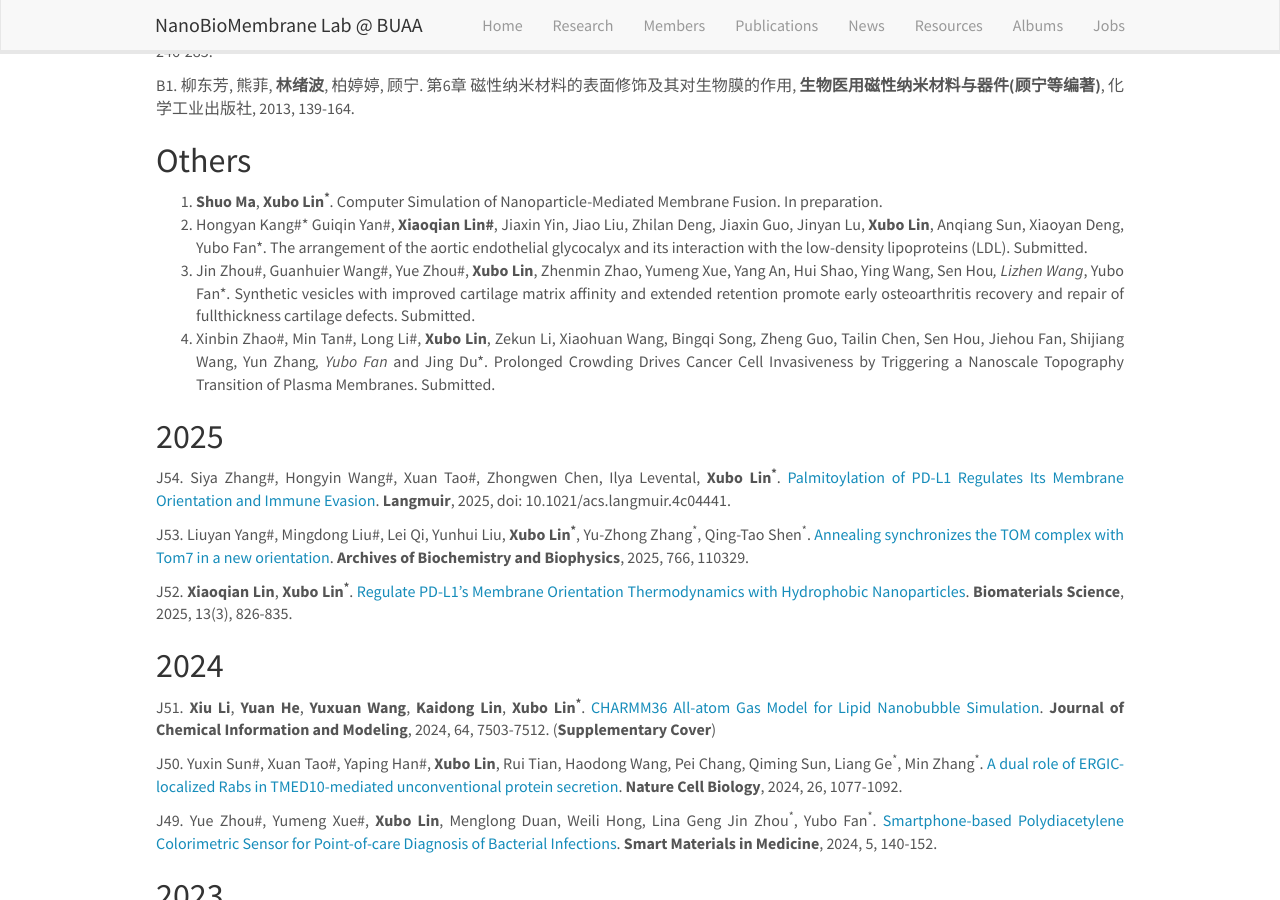
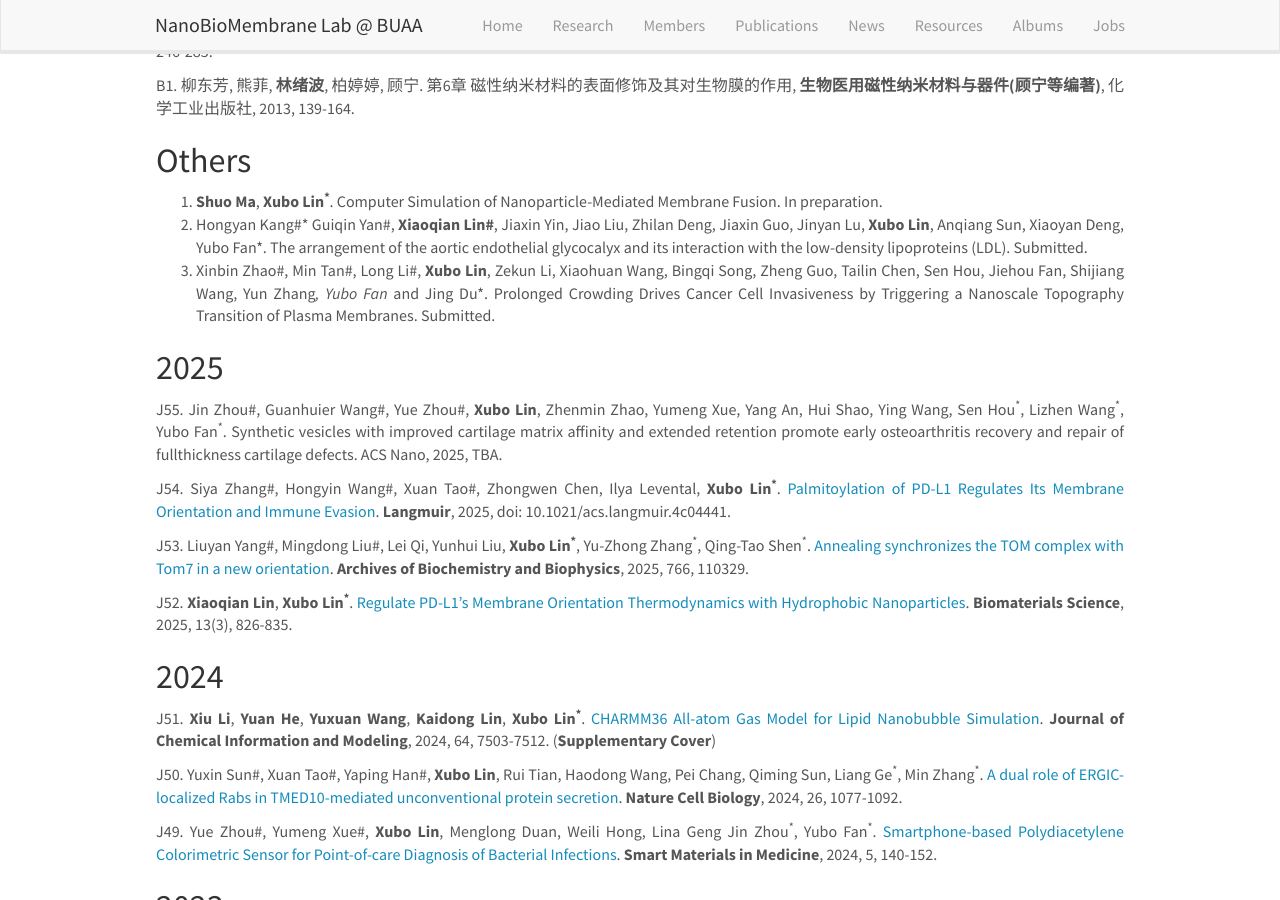
Before and after one commit to linxubo/linxubo.github.io, a Jekyll site: the page built from _pages/publications.md, in a window 1280 px wide and 900 px high, scrolled down 394 px. Built offline with Jekyll 4.4.1, drawn with Linux system fonts in a browser that asks for light colours; nearby versions of some CDN libraries; a script that is not in the unit is left out.

Commit message:
Update publications.md

```diff
--- a/_pages/publications.md
+++ b/_pages/publications.md
@@ -22,10 +22,11 @@ B1.	柳东芳, 熊菲, **林绪波**, 柏婷婷, 顾宁. 第6章 磁性纳米材
 ## Others
 1. **Shuo Ma**, **Xubo Lin<sup>*</sup>**. Computer Simulation of Nanoparticle-Mediated Membrane Fusion. In preparation.
 2. Hongyan Kang#* Guiqin Yan#, **Xiaoqian Lin#**, Jiaxin Yin, Jiao Liu, Zhilan Deng, Jiaxin Guo, Jinyan Lu, **Xubo Lin**, Anqiang Sun, Xiaoyan Deng, Yubo Fan*. The arrangement of the aortic endothelial glycocalyx and its interaction with the low-density lipoproteins (LDL). Submitted.
-3. Jin Zhou#, Guanhuier Wang#, Yue Zhou#, **Xubo Lin**, Zhenmin Zhao, Yumeng Xue, Yang An, Hui Shao, Ying Wang, Sen Hou*, Lizhen Wang*, Yubo Fan*. Synthetic vesicles with improved cartilage matrix affinity and extended retention promote early osteoarthritis recovery and repair of fullthickness cartilage defects. Submitted.
-4. Xinbin Zhao#, Min Tan#, Long Li#, **Xubo Lin**, Zekun Li, Xiaohuan Wang, Bingqi Song, Zheng Guo, Tailin Chen, Sen Hou, Jiehou Fan, Shijiang Wang, Yun Zhang*, Yubo Fan* and Jing Du*. Prolonged Crowding Drives Cancer Cell Invasiveness by Triggering a Nanoscale Topography Transition of Plasma Membranes. Submitted.
+3. Xinbin Zhao#, Min Tan#, Long Li#, **Xubo Lin**, Zekun Li, Xiaohuan Wang, Bingqi Song, Zheng Guo, Tailin Chen, Sen Hou, Jiehou Fan, Shijiang Wang, Yun Zhang*, Yubo Fan* and Jing Du*. Prolonged Crowding Drives Cancer Cell Invasiveness by Triggering a Nanoscale Topography Transition of Plasma Membranes. Submitted.
 
 ## 2025
+J55. Jin Zhou#, Guanhuier Wang#, Yue Zhou#, **Xubo Lin**, Zhenmin Zhao, Yumeng Xue, Yang An, Hui Shao, Ying Wang, Sen Hou<sup>*</sup>, Lizhen Wang<sup>*</sup>, Yubo Fan<sup>*</sup>. Synthetic vesicles with improved cartilage matrix affinity and extended retention promote early osteoarthritis recovery and repair of fullthickness cartilage defects. ACS Nano, 2025, TBA.
+
 J54. Siya Zhang#, Hongyin Wang#, Xuan Tao#, Zhongwen Chen, Ilya Levental, **Xubo Lin<sup>*</sup>**. [Palmitoylation of PD-L1 Regulates Its Membrane Orientation and Immune Evasion](https://pubs.acs.org/doi/10.1021/acs.langmuir.4c04441). **Langmuir**, 2025, doi: 10.1021/acs.langmuir.4c04441.
 
 J53. Liuyan Yang#, Mingdong Liu#, Lei Qi, Yunhui Liu, **Xubo Lin<sup>*</sup>**, Yu-Zhong Zhang<sup>*</sup>, Qing-Tao Shen<sup>*</sup>. [Annealing synchronizes the TOM complex with Tom7 in a new orientation](https://www.sciencedirect.com/science/article/pii/S0003986125000426). **Archives of Biochemistry and Biophysics**, 2025, 766, 110329.
```
